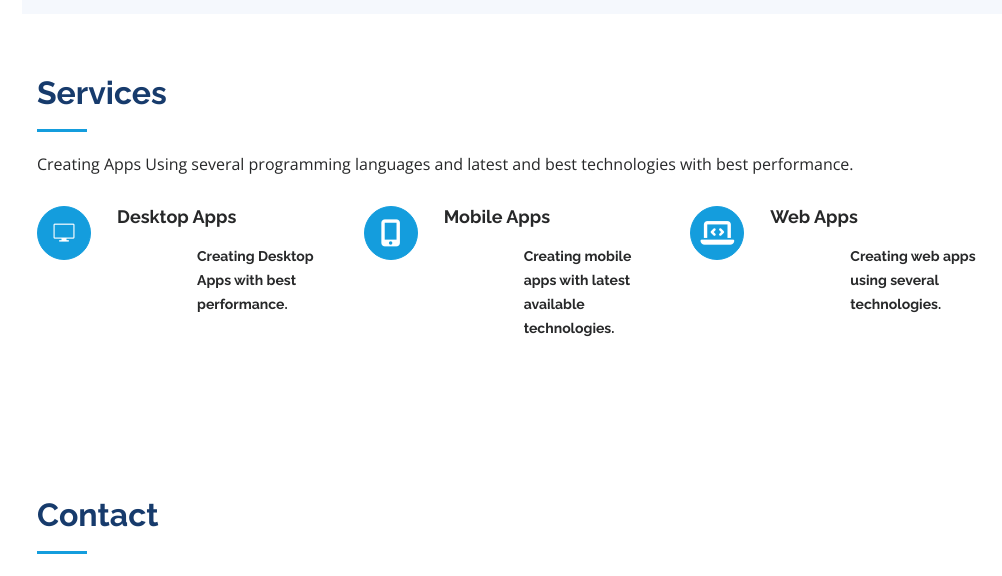
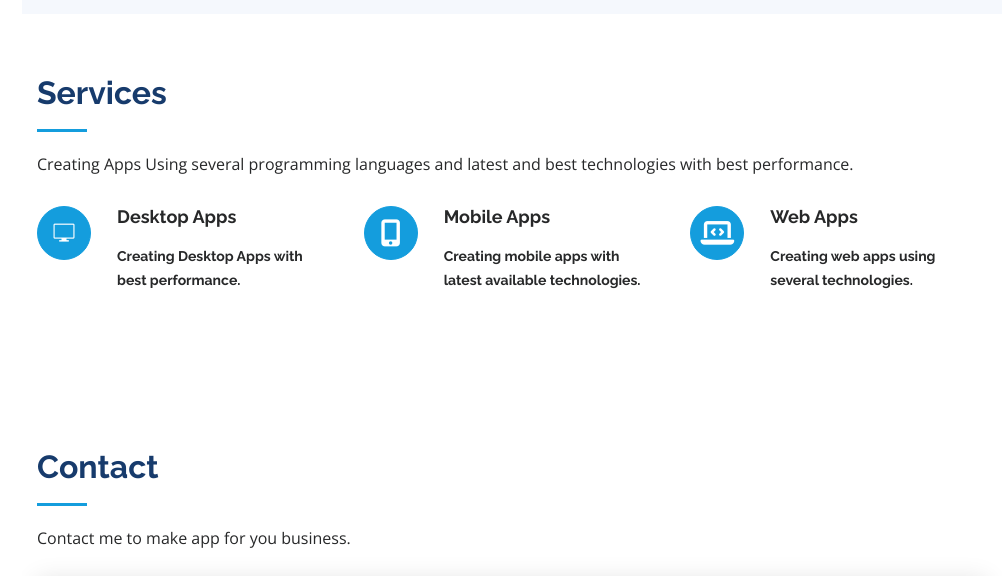
Before and after one commit to Mgahed/mgahed, a PHP site: page / in a window 1280 px wide. Shown: the part 4540-5116 px from the top of the page, without its empty margins (278-1280 px from the left). Run offline with PHP 8.4, Linux system fonts and the light colour scheme; some libraries are stand-ins or nearby versions.

Commit message:
remove unnecessary margin

```diff
--- a/assets/css/style.css
+++ b/assets/css/style.css
@@ -635,7 +635,6 @@ section {
 }
 
 .services .description {
-  margin-left: 80px;
   line-height: 24px;
   font-size: 14px;
 }
```
